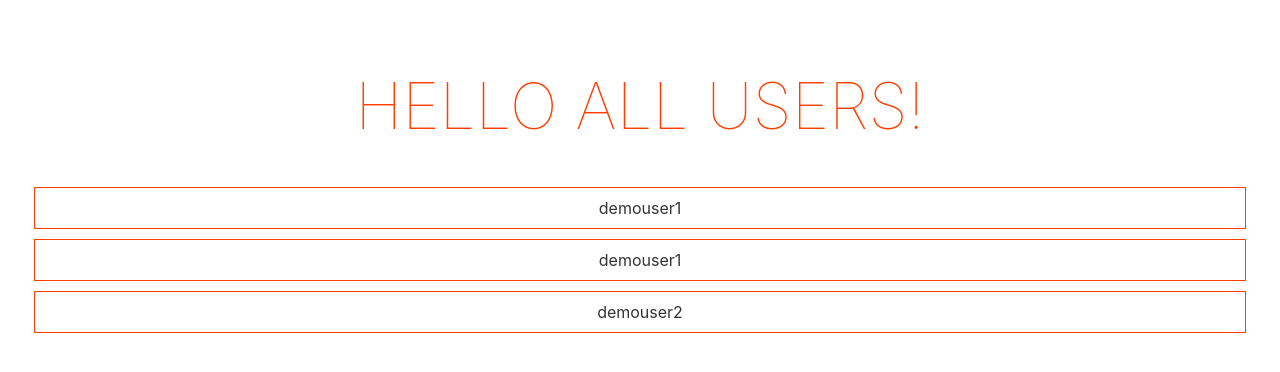
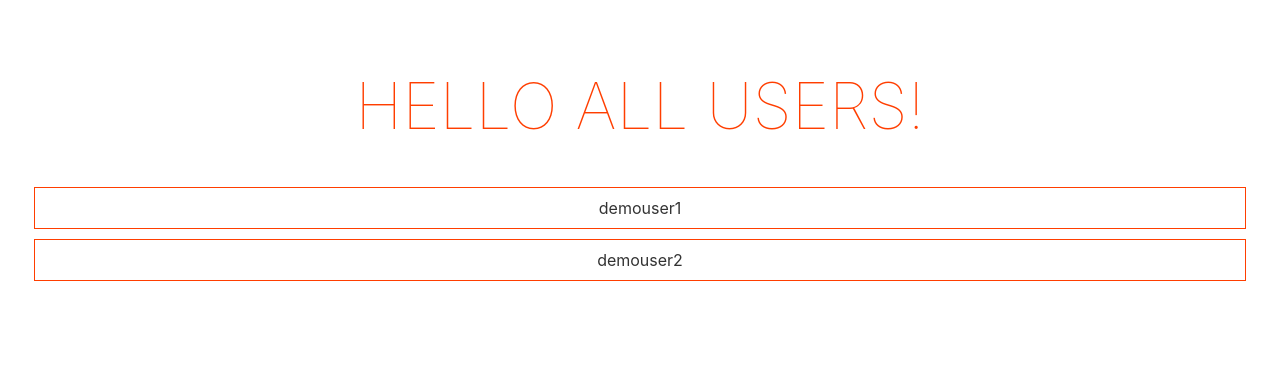
Before and after one commit to dmlfahfn/svelte-cameras, a Svelte app: page / in a window 1280 px wide. Shown: the top 372 px of the page. Built offline with nearby package versions, Linux system fonts and the light colour scheme; data requests are answered from the project's data file.

Commit message:
adjusting

```diff
--- a/src/User.svelte
+++ b/src/User.svelte
@@ -1,9 +1,15 @@
 <script>
     export let user = {};
+
+    const onClick = (e) => {
+        e.preventDefault();
+        console.log("click", e.target);
+    }
+
 </script>
 
 <main>
-    {user.owner}
+    <li on:click={onClick}>{user.username}</li>
 </main>
 
 <style>
@@ -14,6 +20,9 @@
 		margin: 10px;
         border: 1px solid #ff3e00;
     }
+    li {
+        list-style: none;
+    }
 
 	@media (min-width: 640px) {
 		main {
--- a/src/Users.svelte
+++ b/src/Users.svelte
@@ -6,7 +6,7 @@ import User from "./User.svelte";
     export let users = [];
 
     onMount(() => {
-        fetch("http://localhost:3000/sites")
+        fetch("http://localhost:3000/users")
         .then(res => res.json())
         .then(data => {
             console.log(data)
```
Also changed, not shown: public/build/bundle.css, public/build/bundle.js, 1 other file (tests, documents, lock files or other folders).
